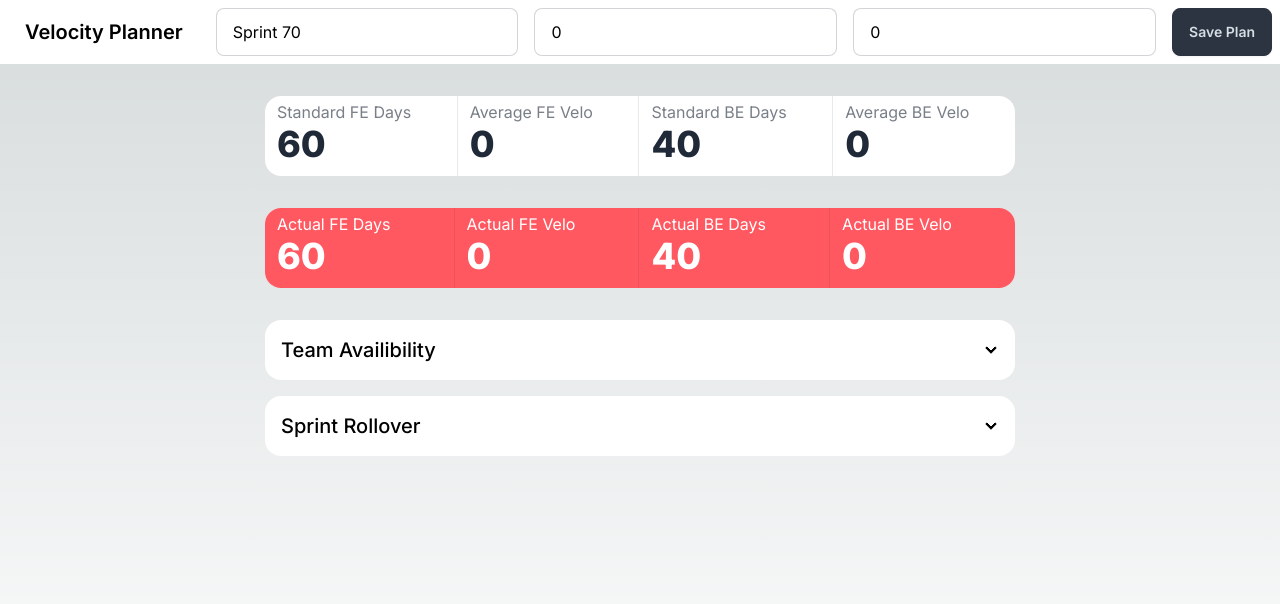
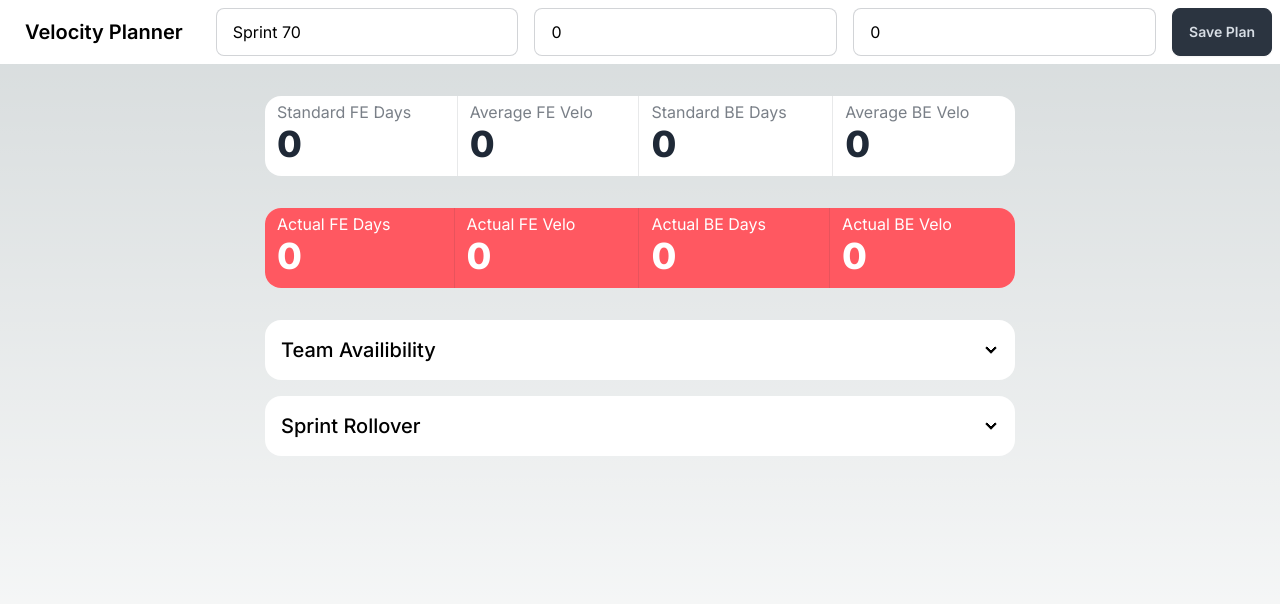
Before and after one commit to jordanpapaleo/capacity-planner, a Next.js app: page / in a window 1280 px wide. Shown: the top 604 px of the page. Built offline with nearby package versions, Linux system fonts and the light colour scheme.

Commit message:
Moved team to query params

```diff
--- a/src/app/page.tsx
+++ b/src/app/page.tsx
@@ -1,5 +1,6 @@
 'use client'
 
+import { useSearchParams } from 'next/navigation'
 import Input from '@/components/Input';
 import React from 'react';
 import Stat, { ErrorStat } from '@/components/Stat';
@@ -22,23 +23,24 @@ type Availibility = {
   beDays: number
   notes: string
 }
+/*
+http://localhost:3001?feteam=Alexia,Jose,Kemron,Karsten,Paul,Sheldon&beteam=Brad,Bruno,Diego,Vinicius
+ */
+export default function Home() {
+  const searchParams = useSearchParams()
+  const feTeam: string[] = searchParams.get('feteam')?.split(',').sort() || []
+  const beTeam: string[] = searchParams.get('beteam')?.split(',').sort() || []
+  const feRows: Availibility[] = feTeam.map((t, i) => ({ id: 'fe-' + i, name: t + ' (FE)', feDays: 10, beDays: 0, notes: '' }))
+  const beRows: Availibility[] = beTeam.map((t, i) => ({ id: 'be-' + i, name: t + ' (BE)', feDays: 0, beDays: 10, notes: '' }))
+  const initTotalFEDays = feTeam.length * 10
+  const initTotalBEDays = beTeam.length * 10
 
-const feTeam = ['Alexia', 'Jose', 'Kemron', 'Karsten', 'Paul', 'Sheldon'].sort()
-const beTeam = ['Brad', 'Bruno', 'Diego', 'Vinicius'].sort()
-const feRows: Availibility[] = feTeam.map((t, i) => ({ id: 'fe-' + i, name: t + ' (FE)', feDays: 10, beDays: 0, notes: '' }))
-const beRows: Availibility[] = beTeam.map((t, i) => ({ id: 'be-' + i, name: t + ' (BE)', feDays: 0, beDays: 10, notes: '' }))
-const initTotalFEDays = feTeam.length * 10
-const initTotalBEDays = beTeam.length * 10
-
-export default function Home() {
   const [rows, setRows] = React.useState<Availibility[]>([...feRows, ...beRows])
   const [title, setTitle] = React.useState<string>('Sprint 70')
   const [totalDays, setTotalDays] = React.useState<CommonState>({ fe: initTotalFEDays, be: initTotalBEDays })
   const [actualDays, setActualDays] = React.useState<CommonState>({ fe: initTotalFEDays, be: initTotalBEDays })
   const [averageVelocity, setAverageVelocity] = React.useState<CommonState>({ fe: 0, be: 0 })
   const [actualVelocity, setActualVelocity] = React.useState<CommonState>({ fe: 0, be: 0 })
-  // const [averageVelocity, setAverageVelocity] = React.useState<CommonState>({ fe: feTeam.length * 5, be: beTeam.length * 5 })
-  // const [actualVelocity, setActualVelocity] = React.useState<CommonState>({ fe: feTeam.length * 5, be: beTeam.length * 5 })
   const [rollover, setRollover] = React.useState<Rollover[]>([])
   const [rollPoints, setRollPoints] = React.useState<CommonState>({ fe: 0, be: 0 })
 
@@ -50,9 +52,12 @@ export default function Home() {
   }, [rows])
 
   React.useEffect(() => {
+    const feVelo = Math.round(averageVelocity.fe * (actualDays.fe / totalDays.fe))
+    const beVelo = Math.round(averageVelocity.be * (actualDays.be / totalDays.be))
+
     setActualVelocity({
-      fe: Math.round(averageVelocity.fe * (actualDays.fe / totalDays.fe)),
-      be: Math.round(averageVelocity.be * (actualDays.be / totalDays.be)),
+      fe: isNaN(feVelo) ? 0 : feVelo,
+      be: isNaN(beVelo) ? 0 : beVelo,
     })
   }, [actualDays, totalDays, averageVelocity])
 
```
